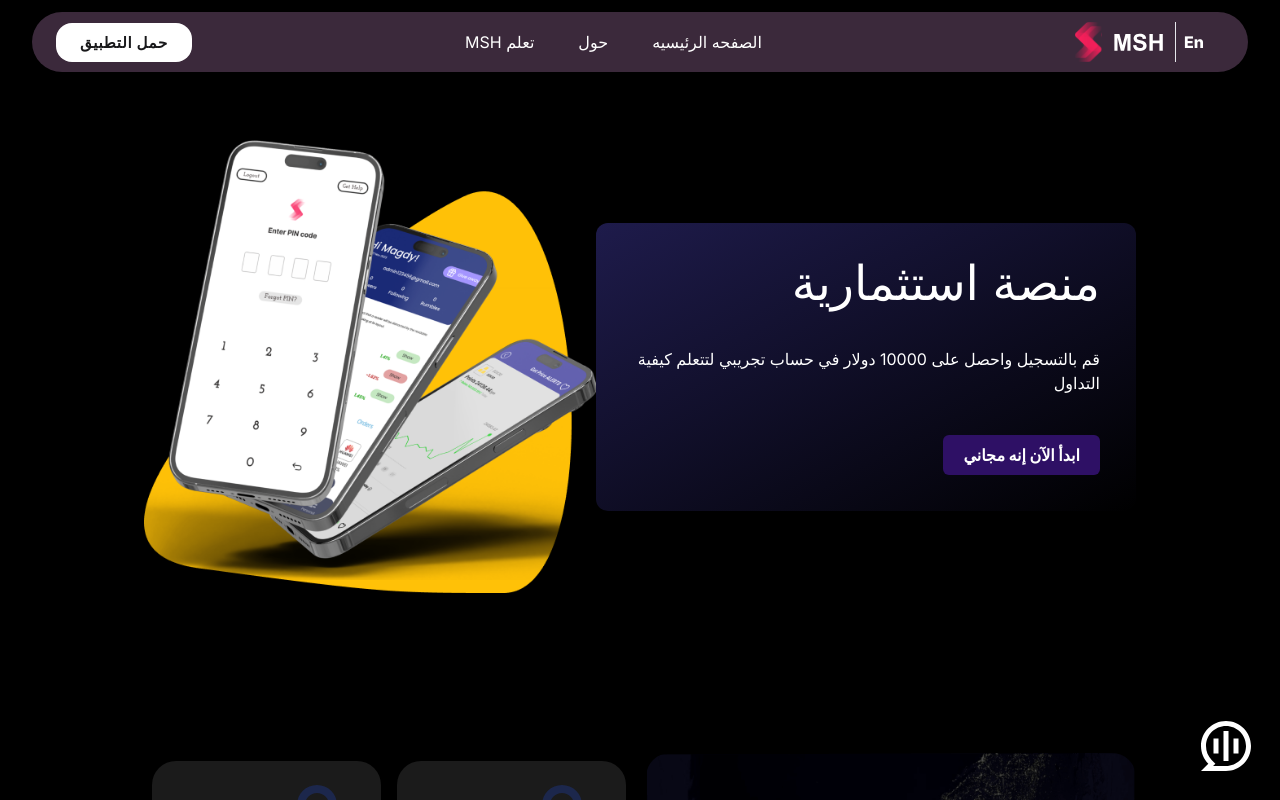
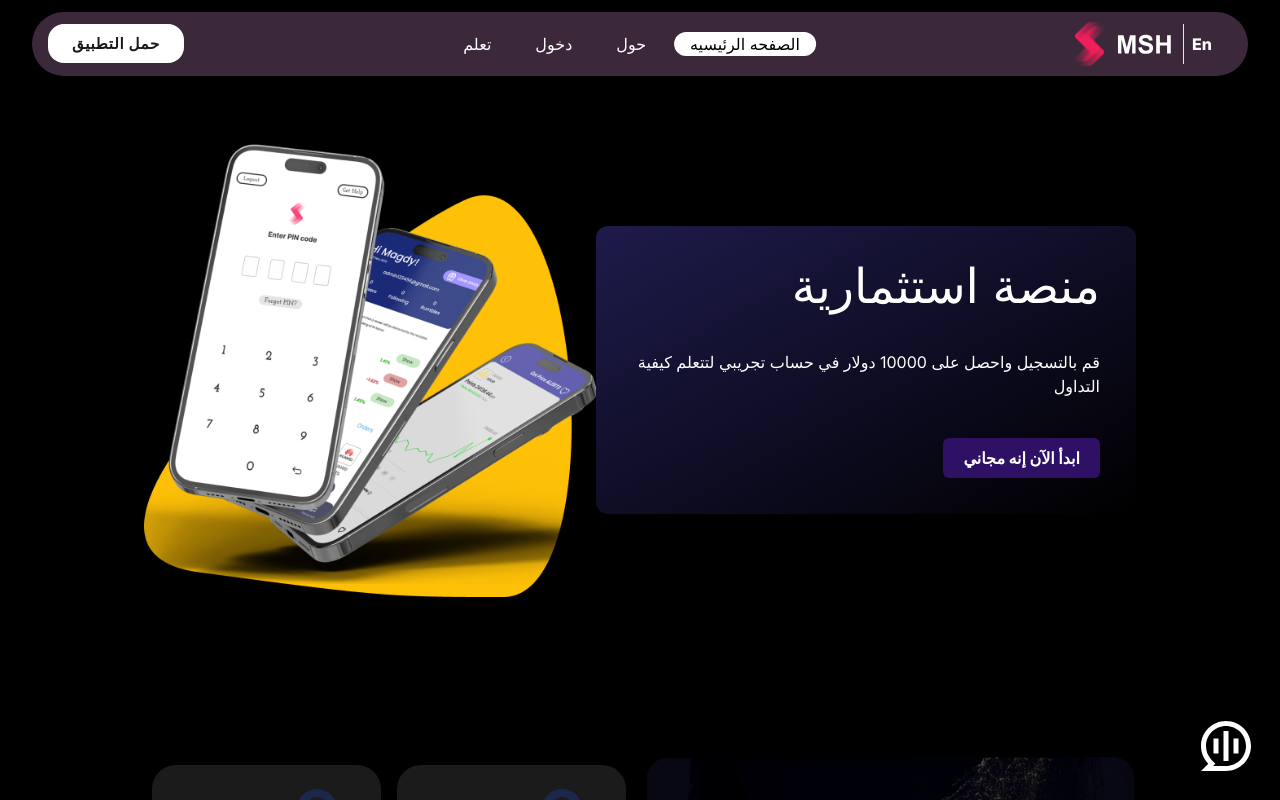
Before and after one commit to DevBassel/MSH, a Next.js app: page /ar in a window 1280 px wide. Shown: the top 800 px of the page. Built offline with nearby package versions, Linux system fonts and the light colour scheme.

Commit message:
add toggle menu in navbar

```diff
--- a/app/components/common/NavBar.tsx
+++ b/app/components/common/NavBar.tsx
@@ -1,30 +1,41 @@
 "use client";
-import Image from "next/image";
 import { useTranslations, useLocale } from "next-intl";
 import { Link } from "@app/util/navigation";
 import Button from "./Button";
+import { CiMenuBurger } from "react-icons/ci";
+import { useState } from "react";
+import { motion } from "framer-motion";
+import { usePathname } from "next/navigation";
 
 export default function NavBar() {
   const locate = useLocale();
-
+  const [toggle, setToggle] = useState(false);
   const t = useTranslations("NavBar");
+  const path = usePathname();
 
   const changLocate = locate === "en" ? "ar" : "en";
   const navItems = [
     {
       id: 1,
       name: t("home"),
-      to: "/",
+      to: `/${locate}`,
     },
     {
       id: 2,
       name: t("about"),
       to: "/about",
     },
+    {
+      id: 3,
+      name: t("login"),
+      to: "/auth/login",
+    },
   ];
+
+  console.log(`${path}`);
   return (
-    <nav className="sticky w-[95%]  z-10  top-3 m-auto  backdrop-blur-lg bg-[#a7a] bg-opacity-35  rounded-full text-white p-1.5 px-5">
-      <div className=" container m-auto capitalize flex items-center justify-around p-1">
+    <nav className="sticky w-[95%]  z-10  top-3 m-auto  backdrop-blur-lg bg-[#a7a] bg-opacity-35  rounded-full text-white p-1.5 px-3">
+      <div className=" container m-auto capitalize flex relative items-center justify-around p-1">
         <Link
           href="/"
           locale={changLocate}
@@ -35,19 +46,35 @@
             className="hover:scale-125 transition-all"
           />
         </Link>
-        <div>
+
+        <div className="w-full md:w-fit">
           {/* eslint-disable-next-line @next/next/no-img-element*/}
           <img
             loading="lazy"
             src="/assets/logos/home_logo.svg"
             alt="logo"
-            className="w-2/3 h-2/3"
+            className="w-24"
           />
         </div>
-        <div className={`  flex  flex-1 items-center justify-end  `}>
-          <ul className=" hidden md:flex list-none   flex-1 navBarUl select-none md:flex-row  justify-center ">
+
+        <motion.div
+          initial={{
+            x: -500,
+          }}
+          animate={{
+            x: toggle ? 0 : -500,
+          }}
+          transition={{
+            duration: 0.4,
+          }}
+          className={`mobNav md:!-translate-x-0 rounded-xl md:flex flex-1 items-center`}
+        >
+          <ul className=" flex flex-col relative z-30 justify-between h-full list-none flex-1 navBarUl select-none md:flex-row  md:justify-center ">
             {navItems.map((el) => (
-              <li className="item" key={el.id}>
+              <li
+                className={`item ${path === `${el.to}` ? "active" : ""}`}
+                key={el.id}
+              >
                 <Link href={el.to}>{el.name}</Link>
               </li>
             ))}
@@ -55,11 +82,15 @@
               <Link href={"/msh-learn"}>{t("learn")}</Link>
             </li>
           </ul>
-        </div>
-        <button className="btn rounded-2xl py-3 capitalize px-6 font-extrabold tracking-wider">
-          <span className="text">{t("dowenload")}</span>
-          <span>{t("thx")}</span>
-        </button>
+          <button className="btn rounded-2xl py-3 capitalize px-6 mx-auto block font-extrabold tracking-wider">
+            <span className="text">{t("dowenload")}</span>
+            <span>{t("thx")}</span>
+          </button>
+        </motion.div>
+        <CiMenuBurger
+          className="text-4xl cursor-pointer md:hidden"
+          onClick={() => setToggle(!toggle)}
+        />
       </div>
     </nav>
   );
--- a/app/globals.css
+++ b/app/globals.css
@@ -1,8 +1,6 @@
 @tailwind base;
 @tailwind components;
 @tailwind utilities;
-
-
 
 @font-face {
   font-family: "Archivo Black";
@@ -83,10 +81,13 @@
 
 @layer components {
   .item {
-    @apply relative mx-2 lg:mr-1 cursor-pointer;
+    @apply relative mx-2 lg:mr-1 py-2 my-4  md:py-0 md:my-0 cursor-pointer;
   }
   .item a {
     @apply px-4;
+  }
+  .mobNav {
+    @apply absolute md:static top-[calc(100%_+_6px)]  bg-[#382238] md:bg-transparent w-[95%] rounded-b-lg py-3 md:py-0;
   }
 }
 .navBarUl li::after {
@@ -97,6 +98,7 @@
   transform: translateX(-50%);
   width: 100%;
   height: 0;
+  z-index: 10;
   transition: all 0.3s;
 }
 .navBarUl li:hover,
@@ -120,7 +122,6 @@
   position: relative;
   overflow: hidden;
   color: #18181a;
-  display: inline-block;
   font-size: 15px;
   line-height: 15px;
   text-decoration: none;
--- a/messages/ar.json
+++ b/messages/ar.json
@@ -2,9 +2,10 @@
   "NavBar": {
     "home": "الصفحه الرئيسيه",
     "about": "حول",
-    "learn": "تعلم MSH",
+    "learn": "تعلم",
     "dowenload": "حمل التطبيق",
-    "thx": "! شكرا"
+    "thx": "! شكرا",
+    "login": "دخول"
   },
 
   "homeSection-1": {
--- a/messages/en.json
+++ b/messages/en.json
@@ -1,10 +1,11 @@
 {
   "NavBar": {
     "home": "home",
-    "about": "about MSH",
+    "about": "about",
     "learn": "learn",
     "dowenload": "download app",
-    "thx": "Thanks!"
+    "thx": "Thanks!",
+    "login": "login"
   },
 
   "dash": {
```
